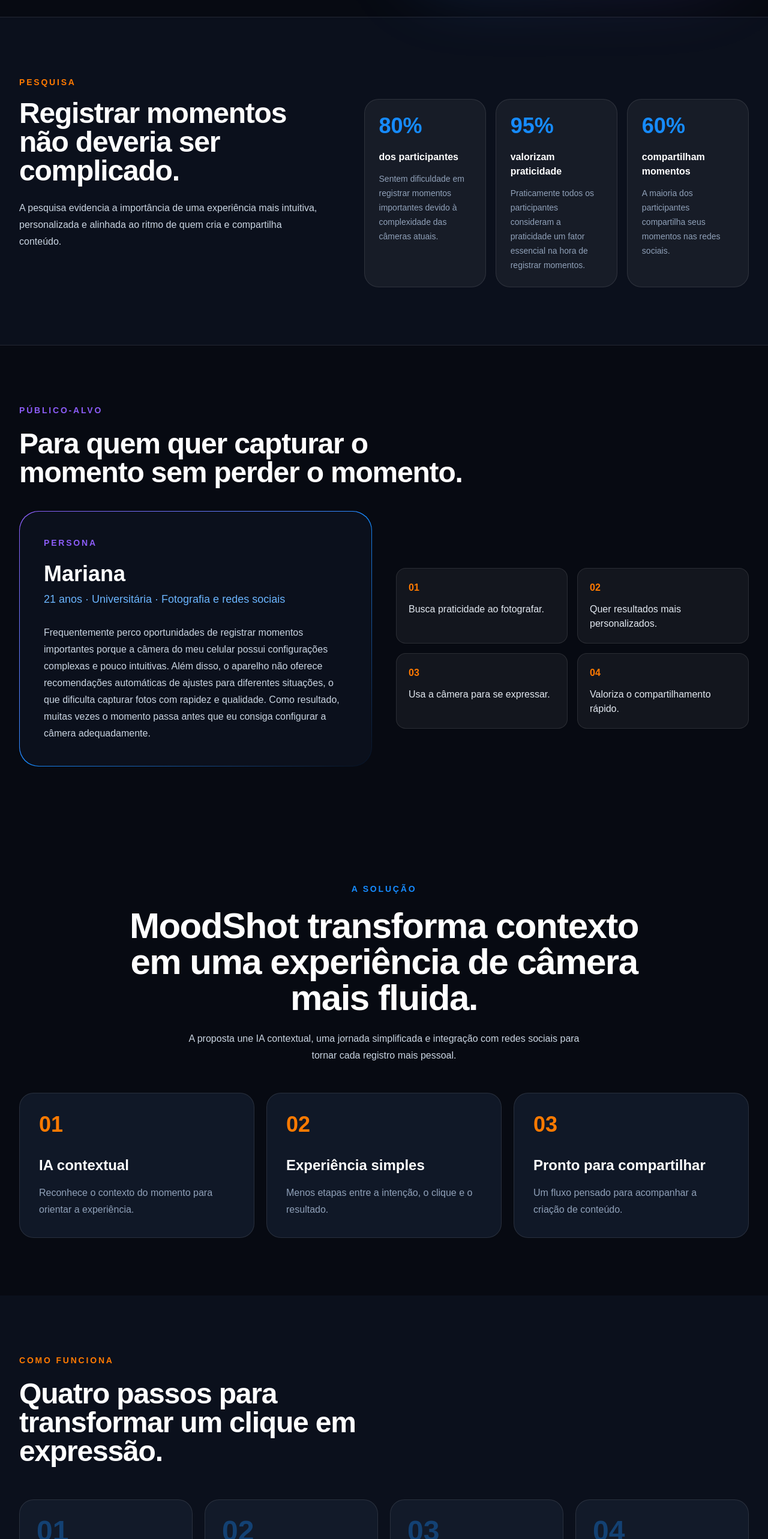
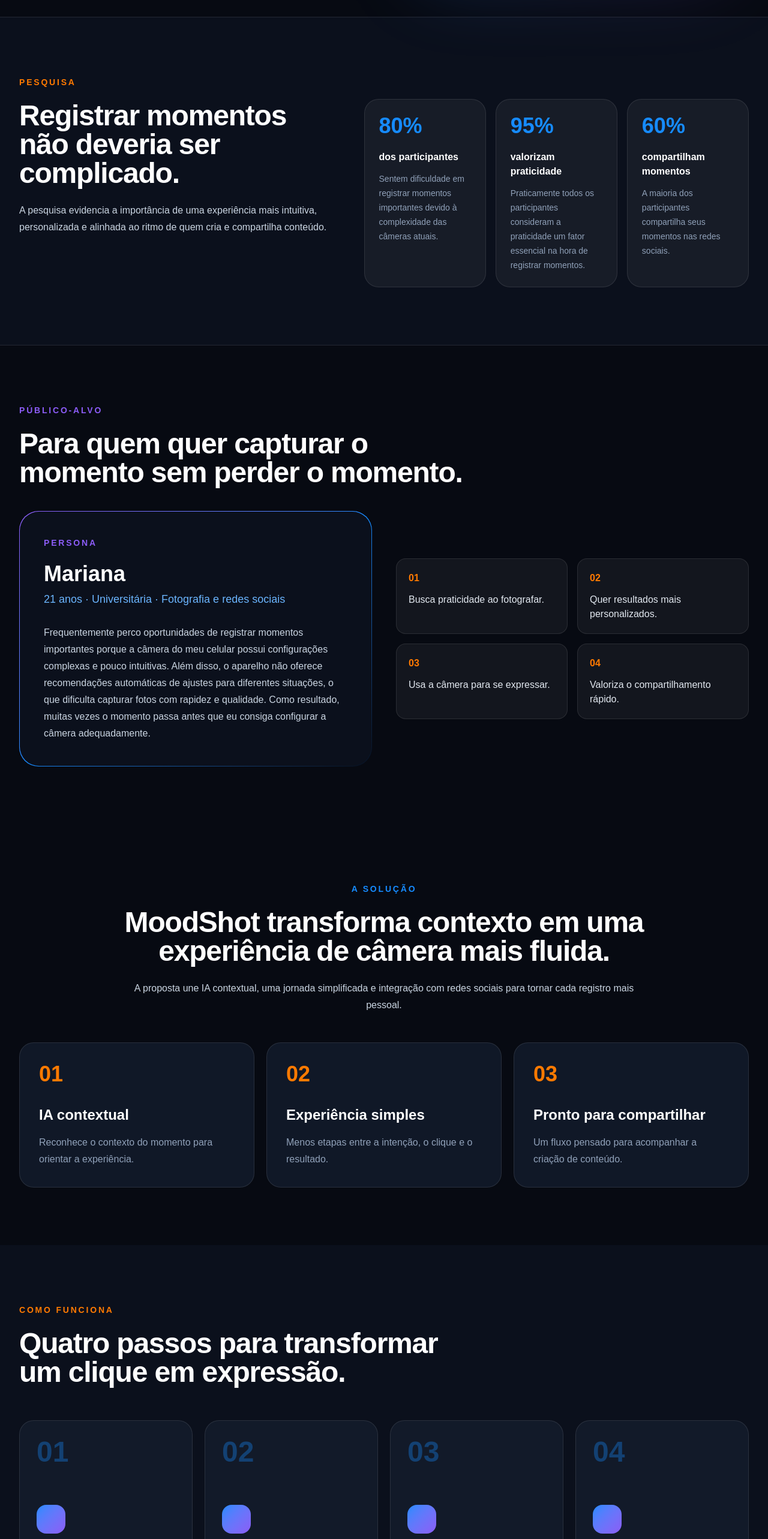
Before and after one commit to mateustavaresw/Moodshot-front-web, a React (Vite) app: page / in a window 1280 px wide. Shown: the part 860-3426 px from the top of the page at 60% size. Built offline with nearby package versions, Linux system fonts and the light colour scheme.

Commit message:
secoes recebendo os dados por props e usando o SectionHeader

```diff
--- a/src/components/Experience.jsx
+++ b/src/components/Experience.jsx
@@ -1,33 +1,25 @@
-const steps = [
-  ["01", "Abra a câmera", "Inicie a experiência MoodShot diretamente pela câmera."],
-  ["02", "Escolha o momento", "Selecione o mood que representa o que você quer registrar."],
-  ["03", "Veja o preview", "Tenha acesso ao preview e à sugestão de legenda."],
-  ["04", "Compartilhe", "Finalize o momento e compartilhe com facilidade."],
-];
+import SectionHeader from "./SectionHeader";
 
-function Experience() {
+function Experience({ steps }) {
   return (
     <section id="experiencia" className="bg-[#0B101C] py-24">
       <div className="mx-auto max-w-7xl px-6 lg:px-8">
-        <div className="max-w-2xl">
-          <span className="text-sm font-bold uppercase tracking-[0.2em] text-[#FF7A00]">
-            Como funciona
-          </span>
-          <h2 className="mt-5 text-4xl font-black tracking-tight sm:text-5xl">
-            Quatro passos para transformar um clique em expressão.
-          </h2>
-        </div>
+        <SectionHeader
+          label="Como funciona"
+          color="#FF7A00"
+          title="Quatro passos para transformar um clique em expressão."
+        />
 
         <div className="mt-14 grid gap-5 md:grid-cols-2 lg:grid-cols-4">
-          {steps.map(([number, title, text]) => (
+          {steps.map((step) => (
             <article
-              key={number}
+              key={step.number}
               className="relative overflow-hidden rounded-3xl border border-white/10 bg-[#121A29] p-7"
             >
-              <span className="text-5xl font-black text-[#168BFF]/35">{number}</span>
+              <span className="text-5xl font-black text-[#168BFF]/35">{step.number}</span>
               <div className="mt-16 h-12 w-12 rounded-2xl bg-gradient-to-br from-[#168BFF] to-[#8B5CF6]" />
-              <h3 className="mt-6 text-xl font-black">{title}</h3>
-              <p className="mt-3 text-sm leading-6 text-slate-400">{text}</p>
+              <h3 className="mt-6 text-xl font-black">{step.title}</h3>
+              <p className="mt-3 text-sm leading-6 text-slate-400">{step.text}</p>
             </article>
           ))}
         </div>
--- a/src/components/Persona.jsx
+++ b/src/components/Persona.jsx
@@ -1,13 +1,14 @@
-function Persona() {
+import SectionHeader from "./SectionHeader";
+
+function Persona({ persona }) {
   return (
     <section id="publico-alvo" className="py-24">
       <div className="mx-auto max-w-7xl px-6 lg:px-8">
-        <span className="text-sm font-bold uppercase tracking-[0.2em] text-[#8B5CF6]">
-          Público-Alvo
-        </span>
-        <h2 className="mt-5 max-w-3xl text-4xl font-black tracking-tight sm:text-5xl">
-          Para quem quer capturar o momento sem perder o momento.
-        </h2>
+        <SectionHeader
+          label="Público-Alvo"
+          color="#8B5CF6"
+          title="Para quem quer capturar o momento sem perder o momento."
+        />
       </div>
 
       <div className="mx-auto mt-10 grid max-w-7xl gap-10 px-6 lg:grid-cols-2 lg:px-8">
@@ -16,28 +17,17 @@ function Persona() {
             <span className="text-sm font-bold uppercase tracking-[0.2em] text-[#8B5CF6]">
               Persona
             </span>
-
-            <h3 className="mt-5 text-4xl font-black">Mariana</h3>
-            <p className="mt-2 text-lg text-[#6BB5FF]">
-              21 anos · Universitária · Fotografia e redes sociais
-            </p>
-
-            <p className="mt-7 leading-7 text-slate-300">
-              Frequentemente perco oportunidades de registrar momentos importantes porque a câmera do meu celular possui configurações complexas e pouco intuitivas. Além disso, o aparelho não oferece recomendações automáticas de ajustes para diferentes situações, o que dificulta capturar fotos com rapidez e qualidade. Como resultado, muitas vezes o momento passa antes que eu consiga configurar a câmera adequadamente.
-            </p>
+            <h3 className="mt-5 text-4xl font-black">{persona.name}</h3>
+            <p className="mt-2 text-lg text-[#6BB5FF]">{persona.details}</p>
+            <p className="mt-7 leading-7 text-slate-300">{persona.story}</p>
           </div>
         </article>
 
         <div className="flex flex-col justify-center">
           <h3 className="sr-only">Por que a solução é relevante para esse público</h3>
 
-          <div className="mt-8 grid gap-4 sm:grid-cols-2">
-            {[
-              "Busca praticidade ao fotografar.",
-              "Quer resultados mais personalizados.",
-              "Usa a câmera para se expressar.",
-              "Valoriza o compartilhamento rápido.",
-            ].map((text, index) => (
+          <div className="grid gap-4 sm:grid-cols-2">
+            {persona.needs.map((text, index) => (
               <div key={text} className="rounded-2xl border border-white/10 bg-white/5 p-5">
                 <span className="font-black text-[#FF7A00]">0{index + 1}</span>
                 <p className="mt-3 text-slate-200">{text}</p>
--- a/src/components/Research.jsx
+++ b/src/components/Research.jsx
@@ -1,55 +1,24 @@
-const research = [
-  {
-    value: "80%",
-    title: "dos participantes",
-    text: "Sentem dificuldade em registrar momentos importantes devido à complexidade das câmeras atuais.",
-  },
-  {
-    value: "95%",
-    title: "valorizam praticidade",
-    text: "Praticamente todos os participantes consideram a praticidade um fator essencial na hora de registrar momentos.",
-  },
-  {
-    value: "60%",
-    title: "compartilham momentos",
-    text: "A maioria dos participantes compartilha seus momentos nas redes sociais.",
-  },
-];
+import SectionHeader from "./SectionHeader";
 
-function Research() {
+function Research({ items }) {
   return (
     <section id="problema" className="border-y border-white/10 bg-[#0B101C] py-24">
-      <div className="mx-auto max-w-7xl px-6 lg:px-8">
-        <span className="text-sm font-bold uppercase tracking-[0.2em] text-[#FF7A00]">
-          Pesquisa
-        </span>
+      <div className="mx-auto grid max-w-7xl gap-10 px-6 lg:grid-cols-[1fr_1.2fr] lg:px-8">
+        <SectionHeader
+          label="Pesquisa"
+          color="#FF7A00"
+          title="Registrar momentos não deveria ser complicado."
+          description="A pesquisa evidencia a importância de uma experiência mais intuitiva, personalizada e alinhada ao ritmo de quem cria e compartilha conteúdo."
+        />
 
-        <div className="mt-4 grid gap-10 lg:grid-cols-[1fr_1.2fr]">
-          <div>
-            <h2 className="text-4xl font-black tracking-tight sm:text-5xl">
-              Registrar momentos não deveria ser complicado.
-            </h2>
-
-            <p className="mt-6 max-w-lg leading-7 text-slate-300">
-              A pesquisa evidencia a importância de uma experiência mais intuitiva,
-              personalizada e alinhada ao ritmo de quem cria e compartilha conteúdo.
-            </p>
-          </div>
-
-          <div className="grid gap-4 sm:grid-cols-3">
-            {research.map((item) => (
-              <article
-                key={item.title}
-                className="rounded-3xl border border-white/10 bg-white/5 p-6"
-              >
-                <strong className="text-4xl font-black text-[#168BFF]">
-                  {item.value}
-                </strong>
-                <h3 className="mt-5 font-bold">{item.title}</h3>
-                <p className="mt-3 text-sm leading-6 text-slate-400">{item.text}</p>
-              </article>
-            ))}
-          </div>
+        <div className="grid gap-4 sm:grid-cols-3 lg:mt-10">
+          {items.map((item) => (
+            <article key={item.title} className="rounded-3xl border border-white/10 bg-white/5 p-6">
+              <strong className="text-4xl font-black text-[#168BFF]">{item.value}</strong>
+              <h3 className="mt-5 font-bold">{item.title}</h3>
+              <p className="mt-3 text-sm leading-6 text-slate-400">{item.text}</p>
+            </article>
+          ))}
         </div>
       </div>
     </section>
--- a/src/components/Solution.jsx
+++ b/src/components/Solution.jsx
@@ -1,35 +1,27 @@
-function Solution() {
+import SectionHeader from "./SectionHeader";
+
+function Solution({ items }) {
   return (
     <section id="solucao" className="relative py-24">
       <div className="absolute inset-0 -z-10 bg-[radial-gradient(circle_at_50%_50%,rgba(22,139,255,.18),transparent_45%)]" />
 
-      <div className="mx-auto max-w-7xl px-6 text-center lg:px-8">
-        <span className="text-sm font-bold uppercase tracking-[0.2em] text-[#168BFF]">
-          A solução
-        </span>
-
-        <h2 className="mx-auto mt-5 max-w-4xl text-4xl font-black tracking-tight sm:text-5xl lg:text-6xl">
-          MoodShot transforma contexto em uma experiência de câmera mais fluida.
-        </h2>
-
-        <p className="mx-auto mt-6 max-w-2xl leading-7 text-slate-300">
-          A proposta une IA contextual, uma jornada simplificada e integração com
-          redes sociais para tornar cada registro mais pessoal.
-        </p>
+      <div className="mx-auto max-w-7xl px-6 lg:px-8">
+        <SectionHeader
+          center
+          label="A solução"
+          title="MoodShot transforma contexto em uma experiência de câmera mais fluida."
+          description="A proposta une IA contextual, uma jornada simplificada e integração com redes sociais para tornar cada registro mais pessoal."
+        />
 
         <div className="mt-12 grid gap-5 md:grid-cols-3">
-          {[
-            ["IA contextual", "Reconhece o contexto do momento para orientar a experiência."],
-            ["Experiência simples", "Menos etapas entre a intenção, o clique e o resultado."],
-            ["Pronto para compartilhar", "Um fluxo pensado para acompanhar a criação de conteúdo."],
-          ].map(([title, text], index) => (
+          {items.map((item, index) => (
             <article
-              key={title}
-              className="rounded-3xl border border-white/10 bg-[#101827] p-8 text-left transition hover:-translate-y-2 hover:border-[#168BFF]/60"
+              key={item.title}
+              className="rounded-3xl border border-white/10 bg-[#101827] p-8 transition hover:-translate-y-2 hover:border-[#168BFF]/60"
             >
               <span className="text-4xl font-black text-[#FF7A00]">0{index + 1}</span>
-              <h3 className="mt-8 text-2xl font-black">{title}</h3>
-              <p className="mt-4 leading-7 text-slate-400">{text}</p>
+              <h3 className="mt-8 text-2xl font-black">{item.title}</h3>
+              <p className="mt-4 leading-7 text-slate-400">{item.text}</p>
             </article>
           ))}
         </div>
--- a/src/components/Team.jsx
+++ b/src/components/Team.jsx
@@ -1,30 +1,22 @@
-const members = [
-  ["José Henrique", "Rm 569037"],
-  ["Rafael Rosatti ", "Rm 571280"],
-  ["Mateus Rodrigues", "Rm 571189"],
-  ["Matheus Donas", "Rm 568626"],
-  ["Enzo Cassiano", "Rm 569630"]
-];
+import SectionHeader from "./SectionHeader";
 
-function Team() {
+function Team({ members }) {
   return (
     <section id="equipe" className="border-t border-white/10 bg-[#0B101C] py-24">
       <div className="mx-auto max-w-7xl px-5 lg:px-10">
-        <div className="text-center">
-          <span className="text-sm font-bold uppercase tracking-[0.2em] text-[#FF7A00]">
-            Equipe
-          </span>
-          <h2 className="mt-5 text-4xl font-black">Quem criou o MoodShot</h2>
-        </div>
+        <SectionHeader center label="Equipe" color="#FF7A00" title="Quem criou o MoodShot" />
 
-        <div className="mt-12 grid gap-5 sm:grid-cols-2 lg:grid-cols-4">
-          {members.map(([name, rm], index) => (
-            <article key={name} className="rounded-3xl border border-white/15 bg-white/5 p-6 text-center">
+        <div className="mt-12 grid gap-5 sm:grid-cols-2 lg:grid-cols-5">
+          {members.map((member, index) => (
+            <article
+              key={member.rm}
+              className="rounded-3xl border border-white/15 bg-white/5 p-6 text-center"
+            >
               <div className="mx-auto flex h-20 w-20 items-center justify-center rounded-full bg-gradient-to-br from-[#168BFF] to-[#8B5CF6] text-2xl font-black">
                 {index + 1}
               </div>
-              <h3 className="mt-5 text-lg font-black">{name}</h3>
-              <p className="mt-2 text-sm text-slate-400">{rm}</p>
+              <h3 className="mt-5 text-lg font-black">{member.name}</h3>
+              <p className="mt-2 text-sm text-slate-400">{member.rm}</p>
             </article>
           ))}
         </div>
```
Also changed, not shown: src/components/Gallery.jsx (+11 -109 lines), src/components/Innovation.jsx (+17 -29 lines).
